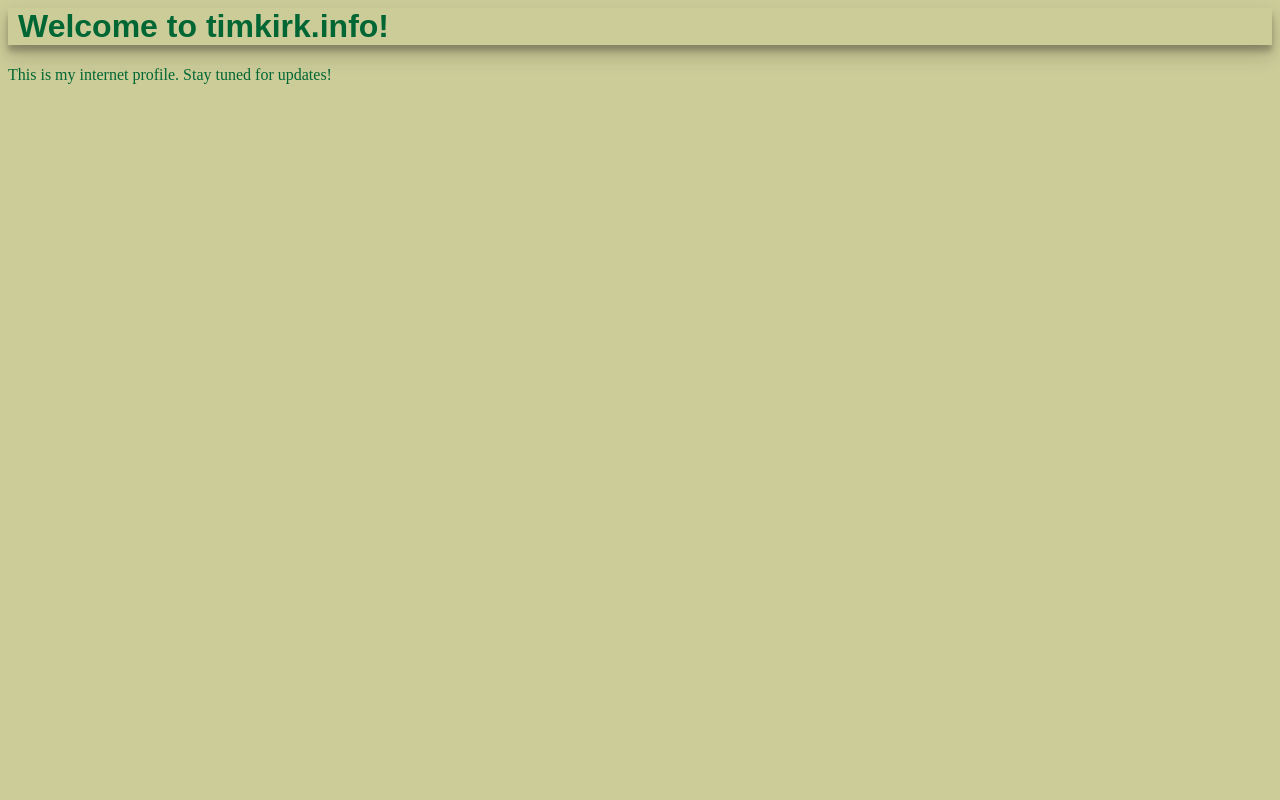
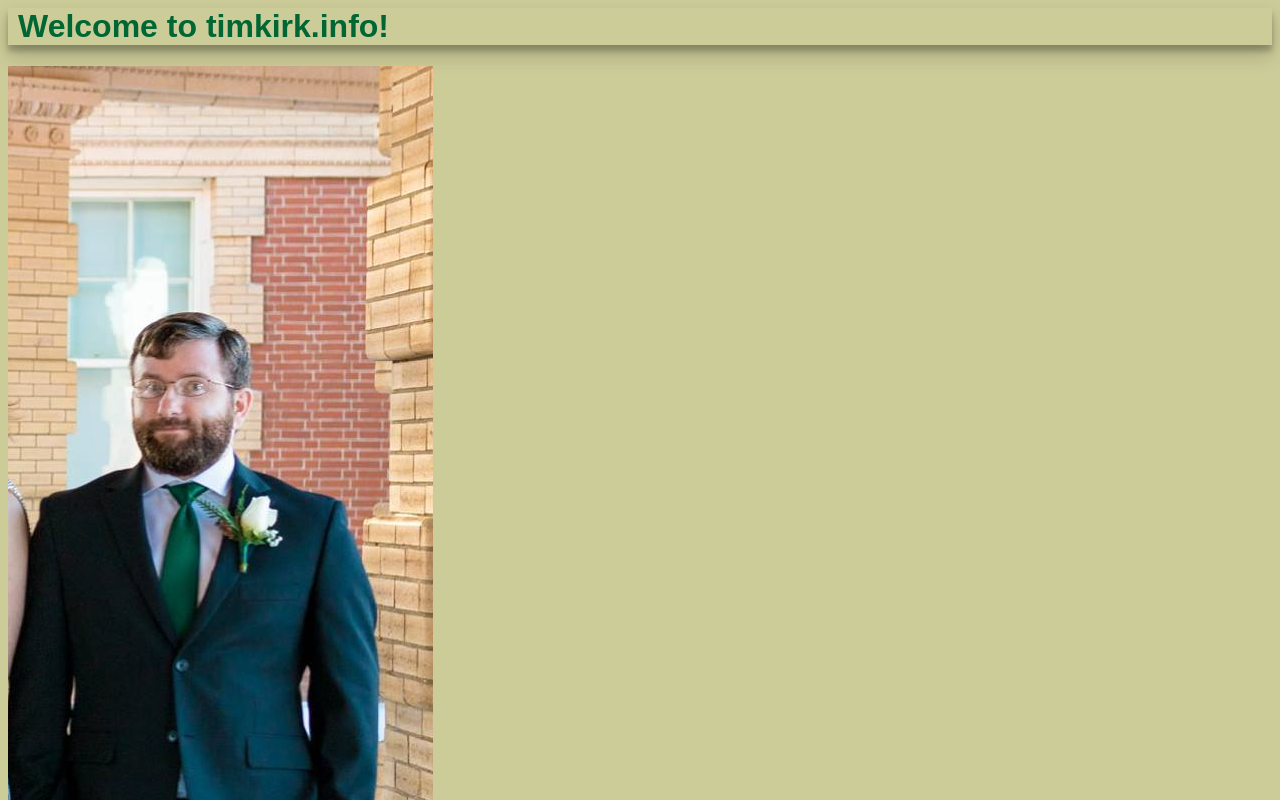
Before and after one commit to tkirk1222/tkirk1222.github.io, a plain HTML site: page index.html in a window 1280 px wide. Shown: the top 800 px of the page. Drawn offline with Linux system fonts and the light colour scheme.

Commit message:
Update index.html

```diff
--- a/index.html
+++ b/index.html
@@ -16,5 +16,6 @@
   <div id="title">
     <h1> Welcome to timkirk.info! </h1>
   </div>
+  <img src="https://github.com/tkirk1222/tkirk1222.github.io/blob/main/timk.png">
   <p1> This is my internet profile. Stay tuned for updates! </p1>
 </body>
```
